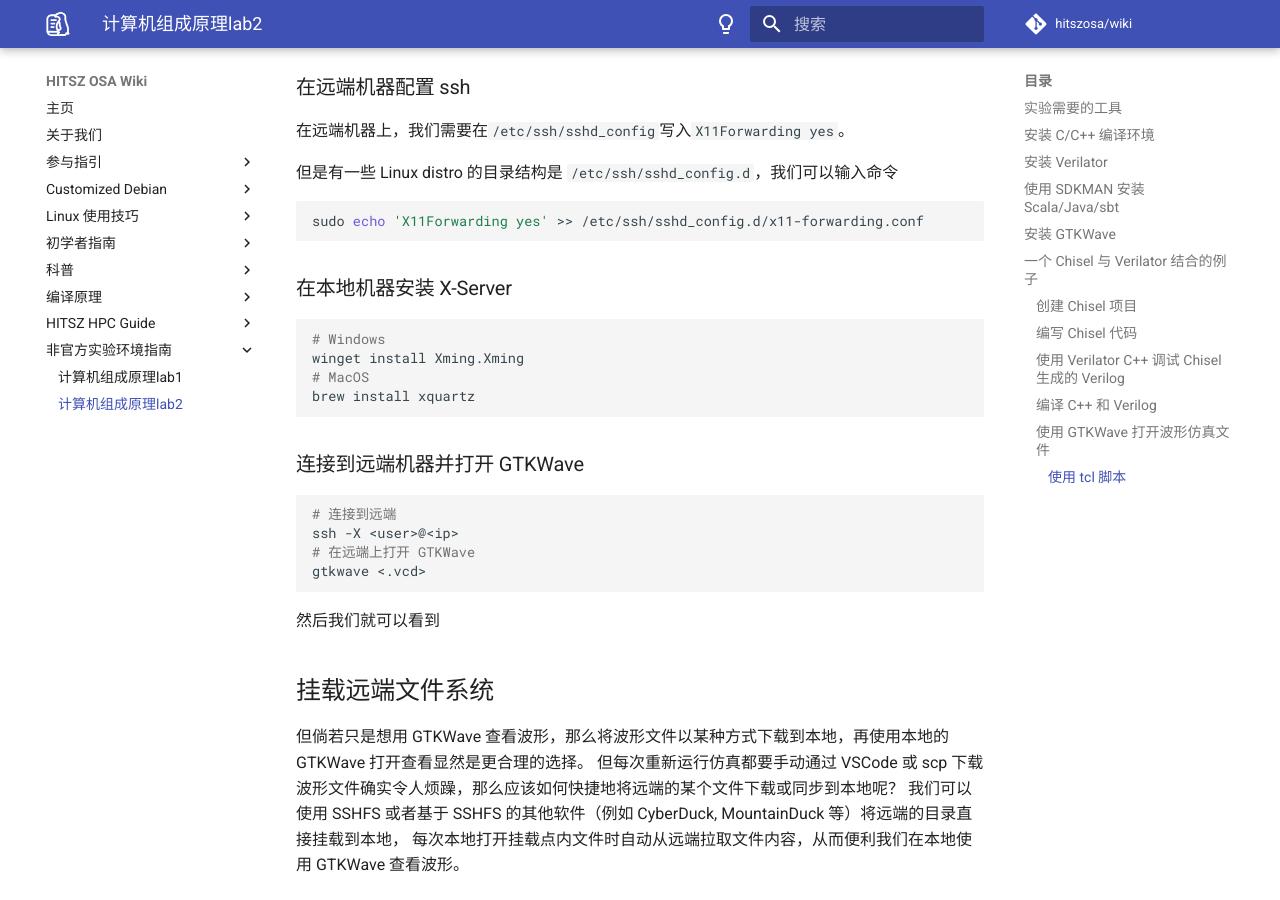
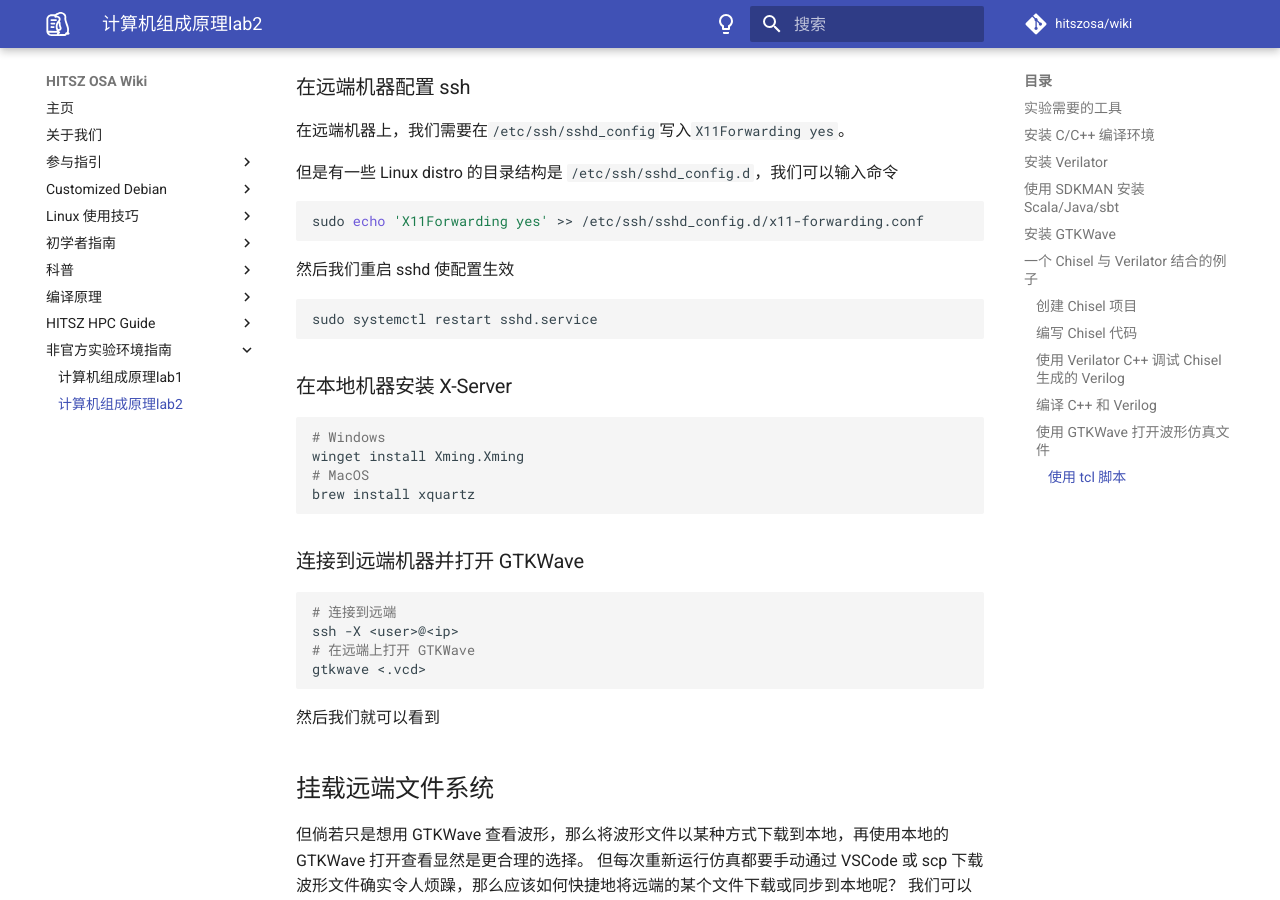
Before and after one commit to hitszosa/wiki, an MkDocs documentation site: the page built from docs/unofficial-lab-env/comp-organ-lab2.md, in a window 1280 px wide and 900 px high, scrolled down 8055 px. Built offline with MkDocs 1.6.1 and Material for MkDocs 9.7.7, drawn with Linux system fonts in a browser that asks for light colours; comment, search, counter and statistics services are not loaded.

Commit message:
重启 sshd

````diff
--- a/docs/unofficial-lab-env/comp-organ-lab2.md
+++ b/docs/unofficial-lab-env/comp-organ-lab2.md
@@ -392,6 +392,12 @@ nix-env -iA nixpkgs.gtkwave
 sudo echo 'X11Forwarding yes' >> /etc/ssh/sshd_config.d/x11-forwarding.conf
 ```
 
+然后我们重启 sshd 使配置生效
+
+```sh
+sudo systemctl restart sshd.service
+```
+
 ### 在本地机器安装 X-Server
 
 ```sh
````
